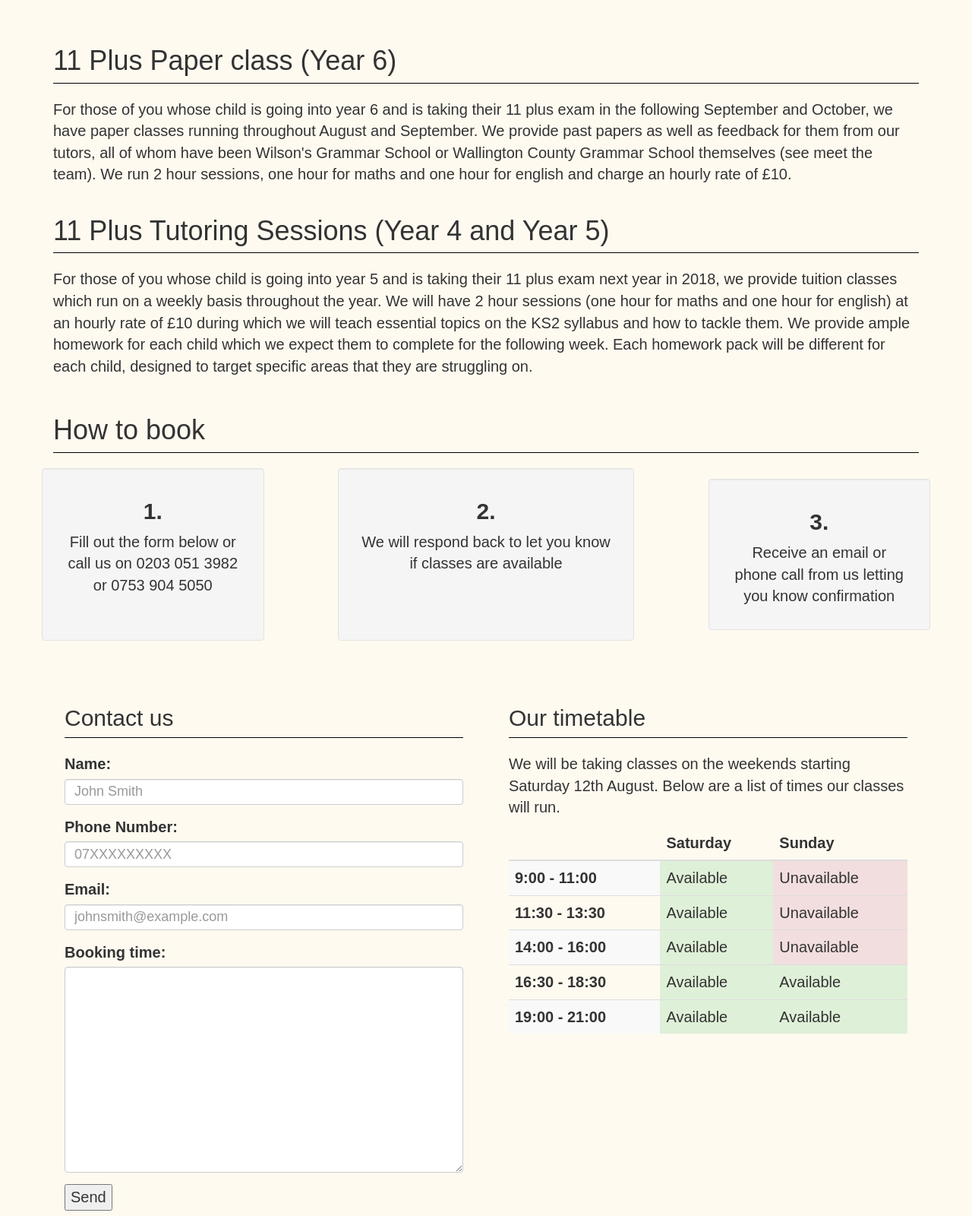
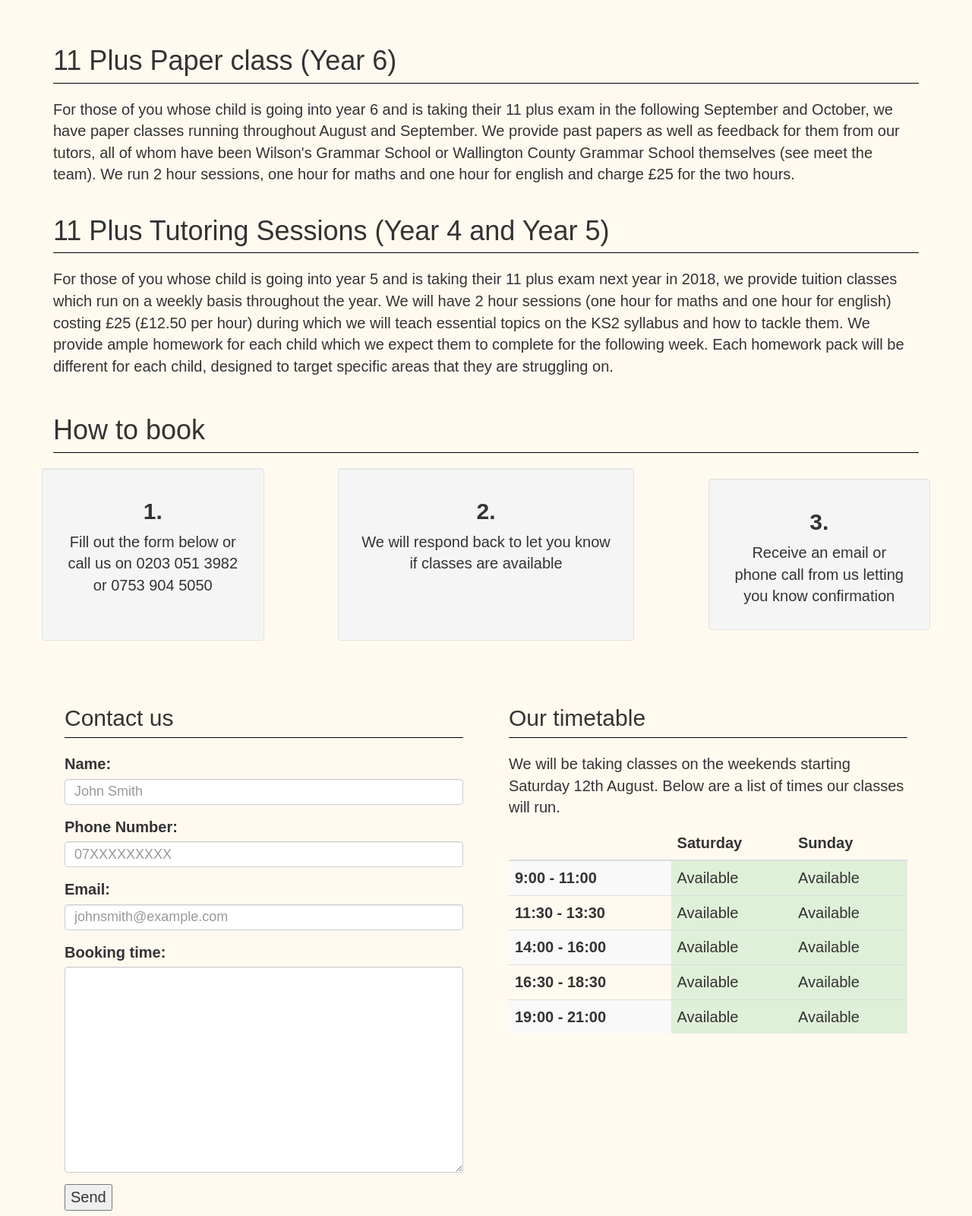
Before and after one commit to vognam/tuition_site, a Django app: page /bookings in a window 1280 px wide. Shown: the part 52-1652 px from the top of the page at 76% size. Run offline with Django 3.2, Linux system fonts and the light colour scheme; some libraries are stand-ins or nearby versions; some web fonts are replaced.

Commit message:
update times and charge

```diff
--- a/home/forms.py
+++ b/home/forms.py
@@ -25,3 +25,7 @@ class TutorForm(forms.ModelForm):
     class Meta:
         model = Tutor
         fields = ('first_name', 'last_name',)
+
+
+class StudentChoiceForm(forms.Form):
+    students = forms.ModelChoiceField(queryset=Student.objects.all())
--- a/home/models.py
+++ b/home/models.py
@@ -2,7 +2,6 @@
 from __future__ import unicode_literals
 
 from django.db import models
-from django.core.validators import MinValueValidator, MaxValueValidator
 
 # Create your models here.
 
--- a/home/templates/home/bookings.html
+++ b/home/templates/home/bookings.html
@@ -9,9 +9,9 @@
 {% block body %}
     <div class="container">
         <h1 class="page-header">11 Plus Paper class (Year 6)</h1>
-        <p>For those of you whose child is going into year 6 and is taking their 11 plus exam in the following September and October, we have paper classes running throughout August and September. We provide past papers as well as feedback for them from our tutors, all of whom have been Wilson's Grammar School or Wallington County Grammar School themselves (see meet the team). We run 2 hour sessions, one hour for maths and one hour for english and charge an hourly rate of £10.</p>
+        <p>For those of you whose child is going into year 6 and is taking their 11 plus exam in the following September and October, we have paper classes running throughout August and September. We provide past papers as well as feedback for them from our tutors, all of whom have been Wilson's Grammar School or Wallington County Grammar School themselves (see meet the team). We run 2 hour sessions, one hour for maths and one hour for english and charge £25 for the two hours.</p>
         <h1 class="page-header">11 Plus Tutoring Sessions (Year 4 and Year 5)</h1>
-        <p>For those of you whose child is going into year 5 and is taking their 11 plus exam next year in 2018, we provide tuition classes which run on a weekly basis throughout the year. We will have 2 hour sessions (one hour for maths and one hour for english) at an hourly rate of £10 during which we will teach essential topics on the KS2 syllabus and how to tackle them. We provide ample homework for each child which we expect them to complete for the following week. Each homework pack will be different for each child, designed to target specific areas that they are struggling on.</p>
+        <p>For those of you whose child is going into year 5 and is taking their 11 plus exam next year in 2018, we provide tuition classes which run on a weekly basis throughout the year. We will have 2 hour sessions (one hour for maths and one hour for english) costing £25 (£12.50 per hour) during which we will teach essential topics on the KS2 syllabus and how to tackle them. We provide ample homework for each child which we expect them to complete for the following week. Each homework pack will be different for each child, designed to target specific areas that they are struggling on.</p>
     </div>
     <div class="container">
         <h1 class="page-header">How to book</h1>
@@ -79,17 +79,17 @@
                         <tr>
                             <th>9:00 - 11:00</th>
                             <td class="success">Available</td>
-                            <td class="danger">Unavailable</td>
+                            <td class="success">Available</td>
                         </tr>
                         <tr>
                             <th>11:30 - 13:30</th>
                             <td class="success">Available</td>
-                            <td class="danger">Unavailable</td>
+                            <td class="success">Available</td>
                         </tr>
                         <tr>
                             <th>14:00 - 16:00</th>
                             <td class="success">Available</td>
-                            <td class="danger">Unavailable</td>
+                            <td class="success">Available</td>
                         </tr>
                         <tr>
                             <th>16:30 - 18:30</th>
--- a/home/urls.py
+++ b/home/urls.py
@@ -22,4 +22,5 @@ urlpatterns = [
     url(r'^addstudent', views.addstudent, name='addstudent'),
     url(r'^addtutor', views.addtutor, name='addtutor'),
     url(r'^uploadquestions', views.uploadquestions, name='uploadquestions'),
+    url(r'^generatepack', views.generatepack, name='generatepack'),
 ] + static(settings.MEDIA_URL, document_root=settings.MEDIA_ROOT)
--- a/home/views.py
+++ b/home/views.py
@@ -7,7 +7,7 @@ from .forms import ContactForm
 from django.core.mail import send_mail, BadHeaderError
 from django.http import HttpResponse, HttpResponseRedirect
 from django.contrib.auth.decorators import login_required
-from .forms import StudentForm, TutorForm
+from .forms import StudentForm, TutorForm, StudentChoiceForm
 
 from.models import Question
 import zipfile as zf
@@ -167,6 +167,7 @@ def handle_file(file):
         return 'Upload failed: ' + str(e)
 
 
+# Get the last question id
 def get_last_qid():
     print('getting last id')
     all_questions = Question.objects.all()
@@ -178,6 +179,7 @@ def get_last_qid():
         return int(path[3:-4])
 
 
+# Rename the question jpgs in the uploaded file
 def rename_questions(last_id):
     print('renaming files - last_id = ' + str(last_id))
     folder = './extraction/Categoriser-master/questions'
@@ -196,7 +198,24 @@ def rename_questions(last_id):
             os.rename('{}/{}'.format(folder, filename), '{}/QID{}.jpg'.format(folder, question_id + last_id))
 
 
+# sort numerically
 def natural_sort(l):
     convert = lambda text: int(text) if text.isdigit() else text.lower()
     alphanum_key = lambda key: [ convert(c) for c in re.split('([0-9]+)', key) ]
     return sorted(l, key = alphanum_key)
+
+
+@login_required()
+def generatepack(request):
+
+    if request.method == 'POST':
+        form = StudentChoiceForm(request.POST)
+        if form.is_valid():
+
+            return redirect('generatepack')
+    else:
+        form = StudentChoiceForm()
+
+    return render(request, 'account/generatepack.html',
+                  {'students': form,
+    })
```
Also changed, not shown: home/templates/account/account.html (+5 -2 lines), home/templates/account/generatepack.html (added, +14 -0 lines).
